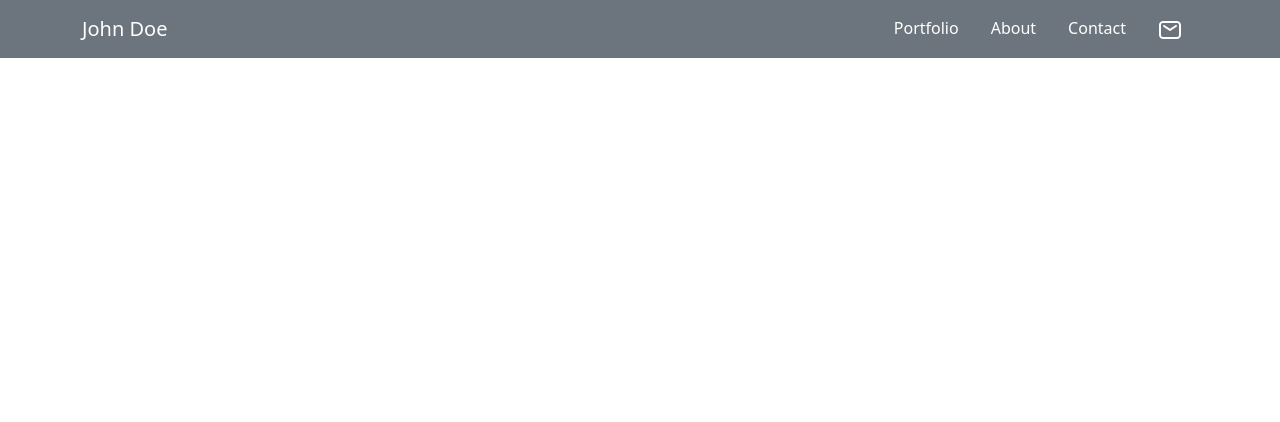
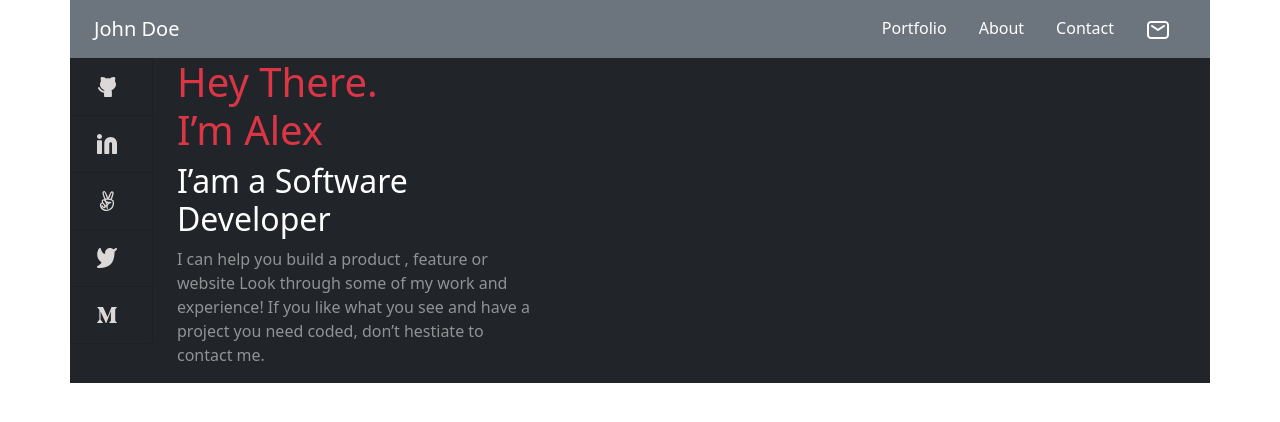
Before and after one commit to MacCrazyman/Portfolio-with-bootstrap, a website: page index.html in a window 1280 px wide. Drawn offline with nearby package versions, Linux system fonts and the light colour scheme.

Commit message:
add introduction section

```diff
--- a/index.html
+++ b/index.html
@@ -5,10 +5,10 @@
   <meta http-equiv="X-UA-Compatible" content="IE=edge">
   <meta name="viewport" content="width=device-width, initial-scale=1.0">
   <link href="https://cdn.jsdelivr.net/npm/bootstrap@5.0.2/dist/css/bootstrap.min.css" rel="stylesheet" integrity="sha384-EVSTQN3/azprG1Anm3QDgpJLIm9Nao0Yz1ztcQTwFspd3yD65VohhpuuCOmLASjC" crossorigin="anonymous">
-  <title>Document</title>
+  <title>Portfolio</title>
 </head>
 <body>
-  <header class="bg-secondary">
+  <header class="bg-secondary container">
     <nav class="navbar ">
       <div class="container">
         <a href="#" class="navbar-brand text-white">John Doe</a>
@@ -22,6 +22,30 @@
     </nav>
   </header>
 
+  <!-- Main Section-->
+<main class="container">
+  <section id="introction" class="bg-dark row align-items-start">
+    <ul class="list-group col-1">
+      <li class="list-group-item bg-transparent"><a href=""><img src="./images/icons/github_icon.svg" alt=""></a></li>
+      <li class="list-group-item bg-transparent"><a href=""><img src="./images/icons/Linkedin_icon.svg" alt=""></a></li>
+      <li class="list-group-item bg-transparent"><a href=""><img src="./images/icons/hand_icon.svg" alt=""></a></li>
+      <li class="list-group-item bg-transparent"><a href=""><img src="./images/icons/twitter_icon.svg" alt=""></a></li>
+      <li class="list-group-item bg-transparent"><a href=""><img src="./images/icons/M_icon.svg" alt=""></a></li>
+    </ul>
+    <article class="col-4">
+    <h1 class="text-danger">Hey There.<br>
+      I’m Alex</h1>
+    <h2 class="text-white">I’am a Software Developer</h2>
+    <p class="text-white-50">I can help you build a product , feature or website Look through some of my work and experience! If you like what you see and have a project you need coded,
+      don’t hestiate to contact me.</p>
+    </article>
+  </section>
+  <section id="about"></section>
+  <section id="my_project"></section>
+  <section id="contact"></section>
+</main>
+
+
 
   <script src="https://cdn.jsdelivr.net/npm/bootstrap@5.0.2/dist/js/bootstrap.bundle.min.js" integrity="sha384-MrcW6ZMFYlzcLA8Nl+NtUVF0sA7MsXsP1UyJoMp4YLEuNSfAP+JcXn/tWtIaxVXM" crossorigin="anonymous"></script>
 </body>
```
